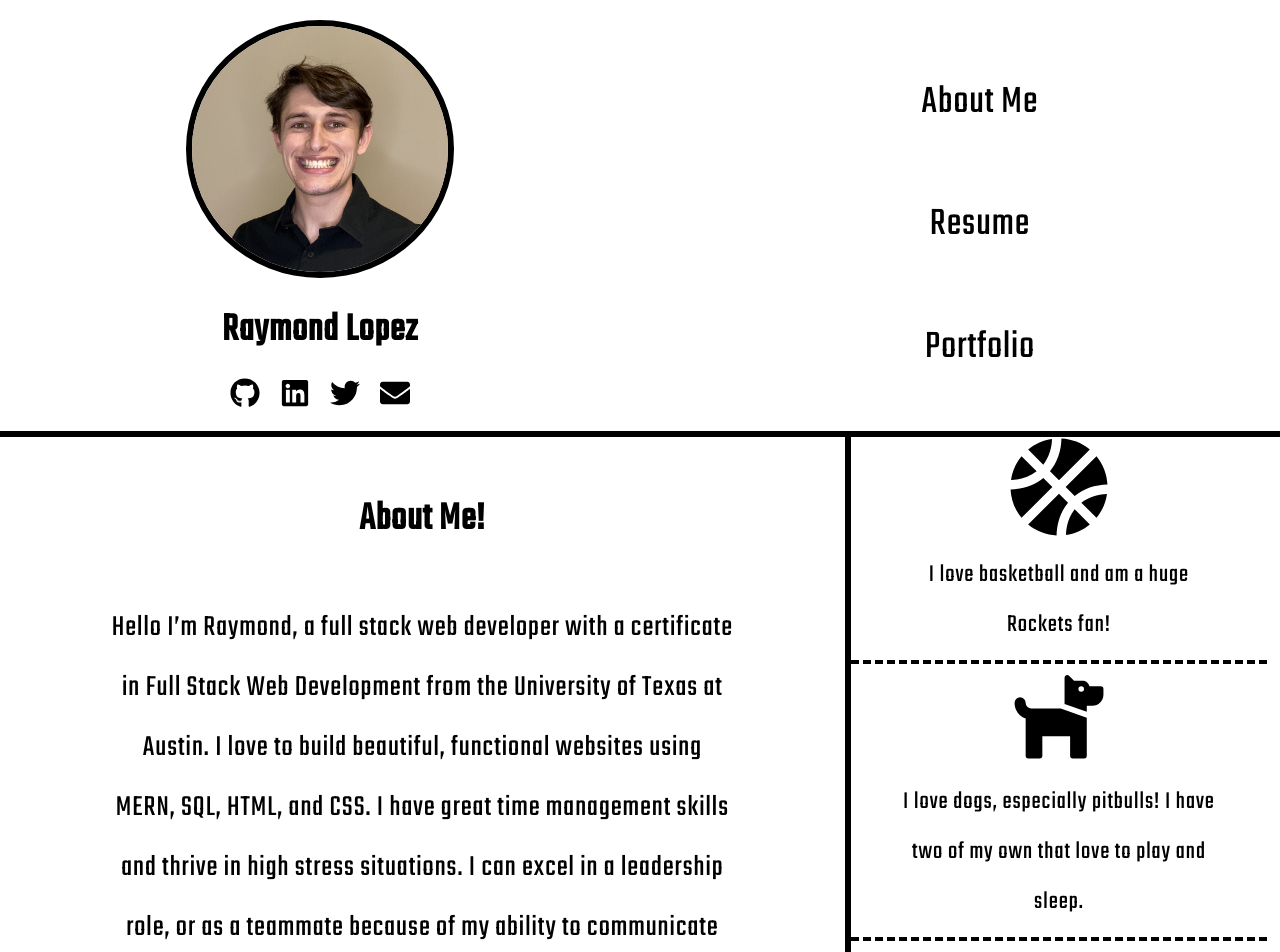
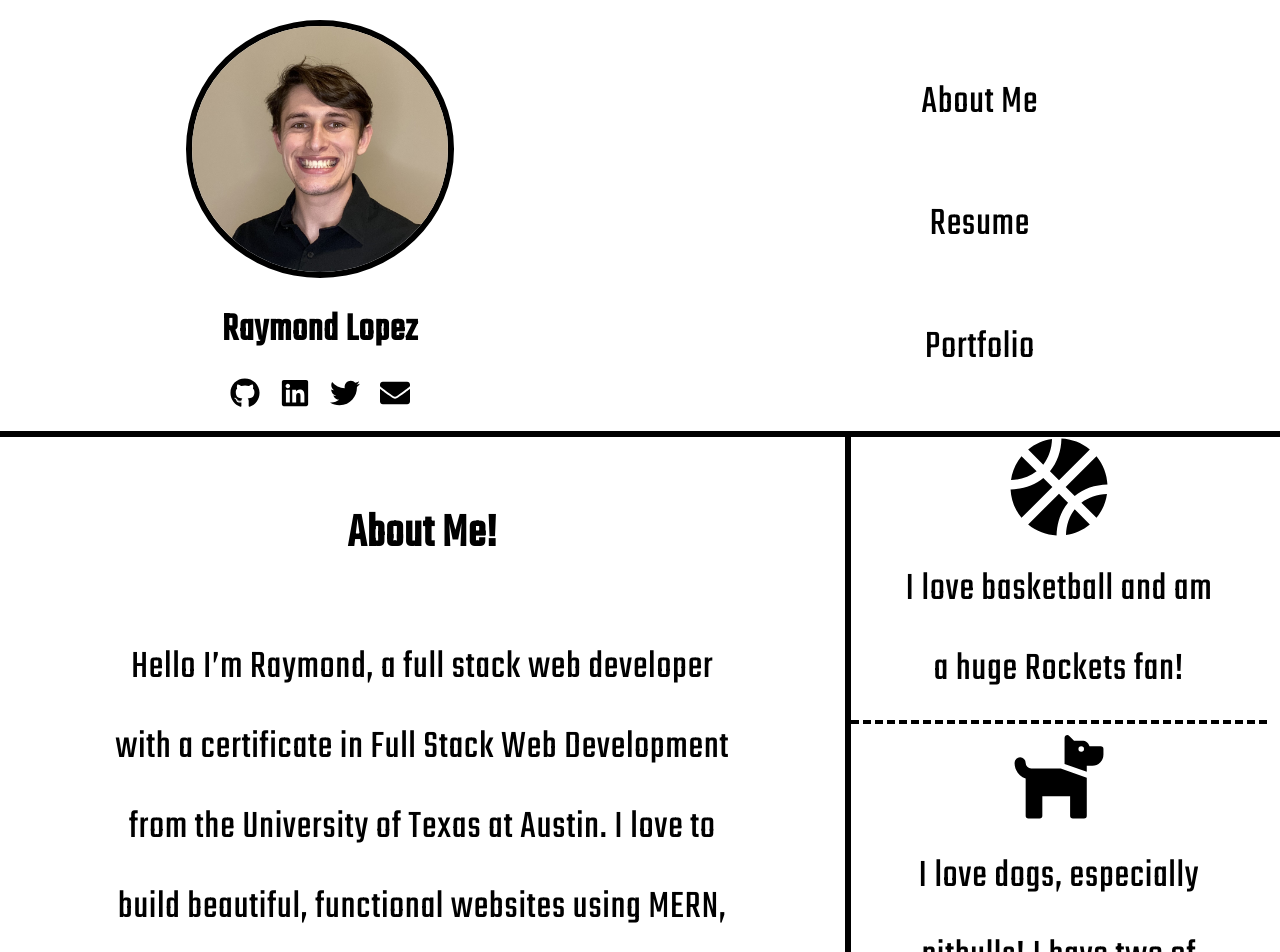
Before and after one commit to raymondlopez13/raymondlopez13.github.io, a React (Create React App) app: page / in a window 1280 px wide. Shown: the top 952 px of the page. Built offline with nearby package versions, Linux system fonts and the light colour scheme.

Commit message:
changed main width and background

```diff
--- a/src/App.js
+++ b/src/App.js
@@ -24,7 +24,12 @@ function App() {
         setPage={setPage}
         renderPage={renderPage}
       />
-      {renderPage()}
+      <div className='body'>
+        <div class='main'>
+          {renderPage()}
+        </div>
+      </div>
+
     </div>
   );
 }
--- a/src/index.css
+++ b/src/index.css
@@ -9,6 +9,14 @@ body {
   line-height: 2;
   font-family: Teko, 'serif';
   letter-spacing: 1px;
+}
+.main {
+  max-width: 2048px;
+  margin: 0px auto;
+  background-color: white;
+}
+.body {
+  background: linear-gradient(black, gray);
 }
 /* NAV STYLES */
 nav {
@@ -70,7 +78,7 @@ nav {
 }
 .aboutMeH1 {
   color: black;
-  font-size: 40px;
+  font-size: 3em;
 }
 .about-text {
   width: 75%;
@@ -79,7 +87,7 @@ nav {
   max-width: 1024px;
 }
 .aboutP {
-  font-size: 30px;
+  font-size: 2.5em;
   color: black;
   padding: 5px;
 }
@@ -98,7 +106,7 @@ nav {
 }
 .rockets-p {
   color: black;
-  font-size: 25px;
+  font-size: 2.5em;
   margin: auto;
   width: 75%;
 }
```
